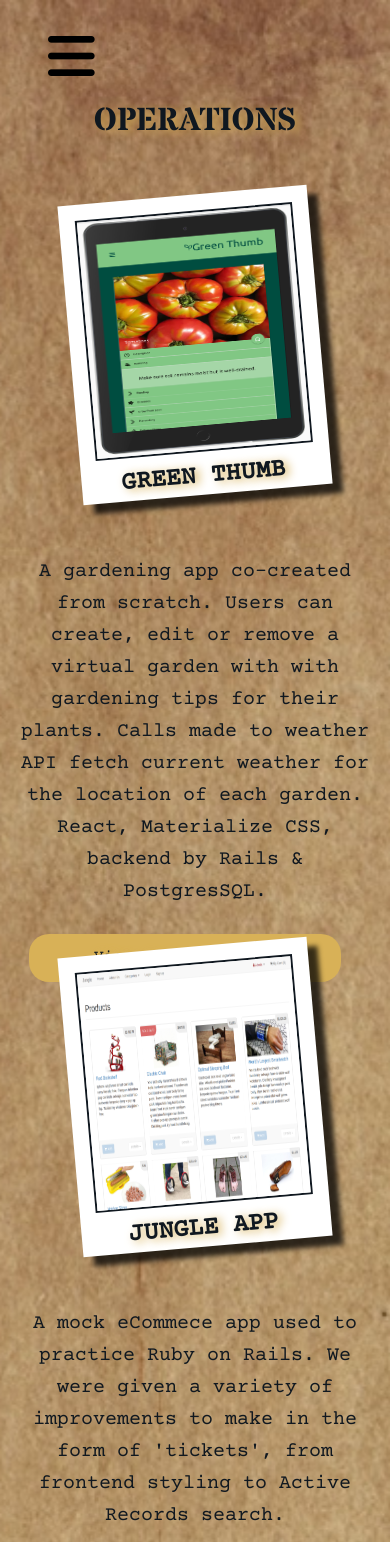
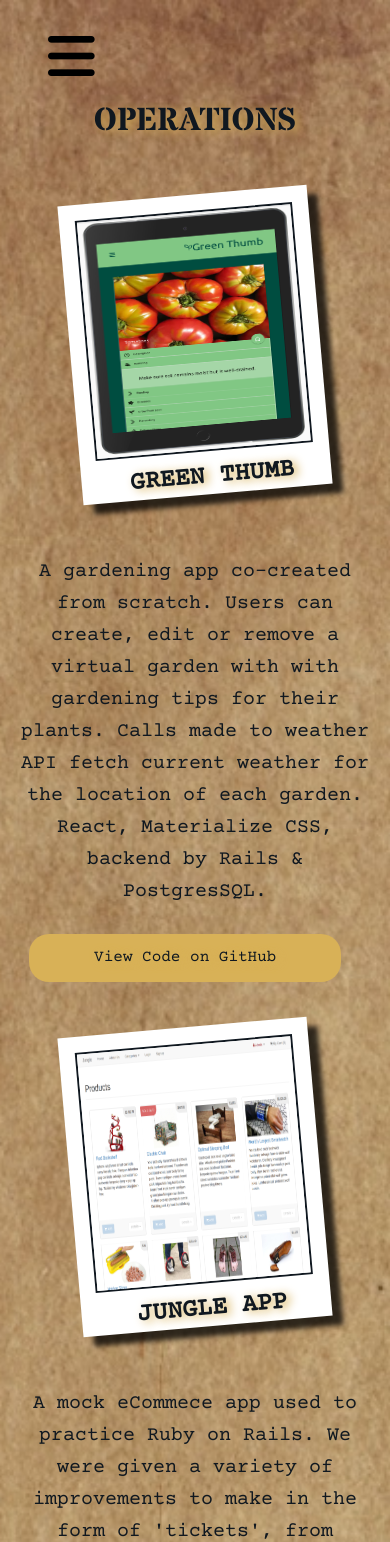
Before and after one commit to notayogilee/portfolio, a React (Create React App) app: page /projects in a window 390 px wide. Shown: the top 1542 px of the page. Built offline with nearby package versions, Linux system fonts and the light colour scheme.

Commit message:
final touches on responsive design

```diff
--- a/src/components/CV.scss
+++ b/src/components/CV.scss
@@ -57,7 +57,7 @@
     margin-bottom: 20px;
     border: solid 3px #333;
     transition: transform 1s, opacity 1s 200ms;
-    z-index: 2;
+    z-index: 10;
     animation-name: modalFadeIn;
     animation-duration: 1s;
 
--- a/src/components/Navbar.js
+++ b/src/components/Navbar.js
@@ -9,7 +9,7 @@ const Navbar = () => {
   return (
     <Fragment>
       <nav className="navbar">
-        <a href="/"><i className="fas fa-code fa-2x"></i></a>
+        <a href="/"><i class="fas fa-user-secret fa-3x"></i></a>
         <div className="links">
           <ul>
             <li><Link to="/coverLetter">Cover Letter</Link></li>
--- a/src/components/Navbar.scss
+++ b/src/components/Navbar.scss
@@ -12,6 +12,11 @@
   z-index: 1;
   width: 100%;
   opacity: 0.9;
+
+  .fas {
+    transform: translateX(25px);
+    text-shadow: 1px 2px 20px #d8b157;
+  }
 }
 
 .icons ul,
@@ -26,7 +31,7 @@
   color: var(--primary-color);
   text-shadow: 4px 2px 10px #d8b157;
   font-weight: 600;
-  font-size: 20px;
+  font-size: 25px;
   text-transform: uppercase;
   border-bottom: 3px transparent solid;
   padding-bottom: 0.5rem;
@@ -75,10 +80,6 @@
           text-align: center;
           color: var(--secondary-color);
 
-          // .fab {
-          //   color: var(--secondary-color);
-          // }
-
           .fab,
           h1 {
             color: var(--secondary-color);
@@ -88,3 +89,11 @@
     }
   }
 }
+
+@media (min-width: 768px) and (max-width: 1024px) {
+  .navbar {
+    .fas {
+      transform: translateX(0);
+    }
+  }
+}
--- a/src/components/Projects.scss
+++ b/src/components/Projects.scss
@@ -82,13 +82,13 @@
     }
     .container {
       .green-thumb,
+      .scheduler,
       .jungle-app,
-      .scheduler,
       .tiny-app,
       .tweeter {
         display: flex;
         flex-direction: column;
-        padding-bottom: 120px;
+        padding-bottom: 80px;
 
         .project {
           width: 90vw;
@@ -96,9 +96,10 @@
 
         .project-description {
           h3 {
+            width: 90vw;
             text-align: center;
             font-size: 25px;
-            transform: translate(5%, -135%) rotate(-5deg);
+            transform: translate(-20%, -135%) rotate(-5deg);
           }
 
           p {
@@ -116,6 +117,10 @@
           }
         }
       }
+
+      .jungle-app {
+        padding-top: 120px;
+      }
     }
   }
 }
```
Also changed, not shown: src/components/Contact.js (+0 -14 lines).
